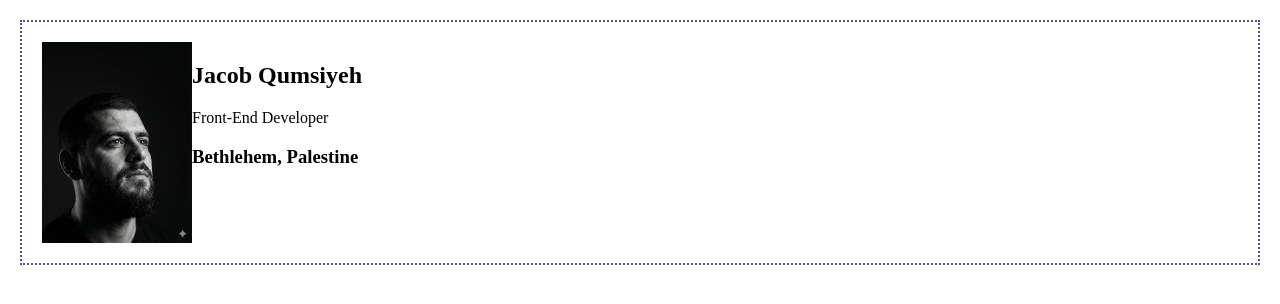
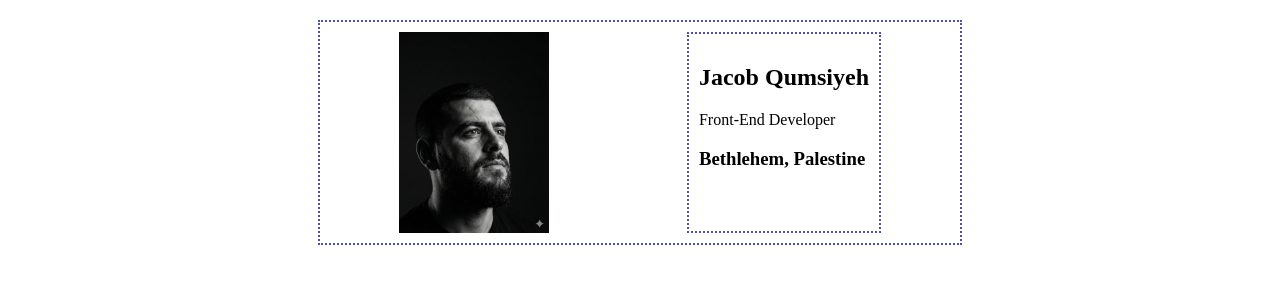
Before and after one commit to Jacob11Q1/HTML---CSS, a plain HTML site: page HTML and CSS/CSS/Digital Business Card/index.html in a window 1280 px wide. Drawn offline with Linux system fonts and the light colour scheme.

Commit message:
Flex and justify content syntax

```diff
--- a/HTML and CSS/CSS/Digital Business Card/index.html
+++ b/HTML and CSS/CSS/Digital Business Card/index.html
@@ -7,12 +7,12 @@
     <link rel="stylesheet" href="./style.css">
 </head>
 <body>
-    <div class="card-business">
+    <div class="card-business border-blue">
         <img
             class="prof-image"
             src="./images/IMG_1030.JPG"
             alt="Profie Picture">
-        <div>
+        <div class="border-blue">
             <h2>Jacob Qumsiyeh</h2>
             <p>Front-End Developer</p>
             <h3>Bethlehem, Palestine</h3>
--- a/HTML and CSS/CSS/Digital Business Card/style.css
+++ b/HTML and CSS/CSS/Digital Business Card/style.css
@@ -4,10 +4,17 @@ body{
 
 .card-business{
     padding: 20px;
-    border: 2px dotted rgb(78, 78, 175);
     display: flex;
+    justify-content: space-around;
+    width: 50%;
+    margin: 0 auto;
 }
 
 .prof-image{
     width: 150px;
 }
+
+.border-blue{
+    border: 2px dotted rgb(78, 78, 175);
+    padding: 10px;
+}
```
